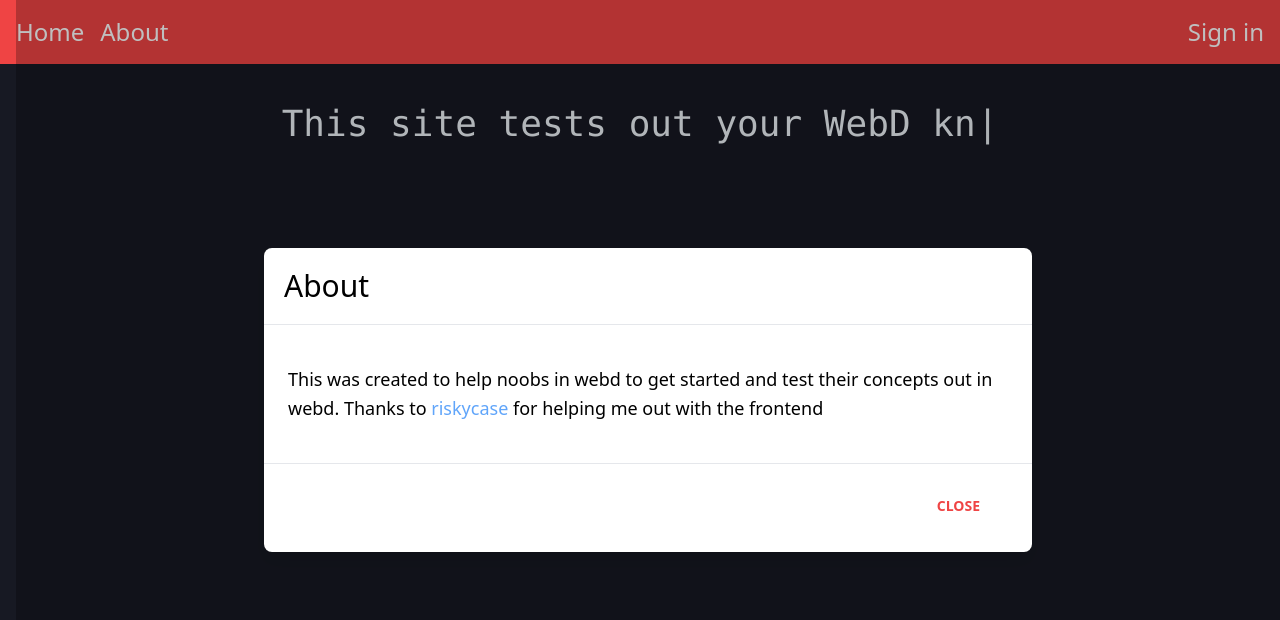
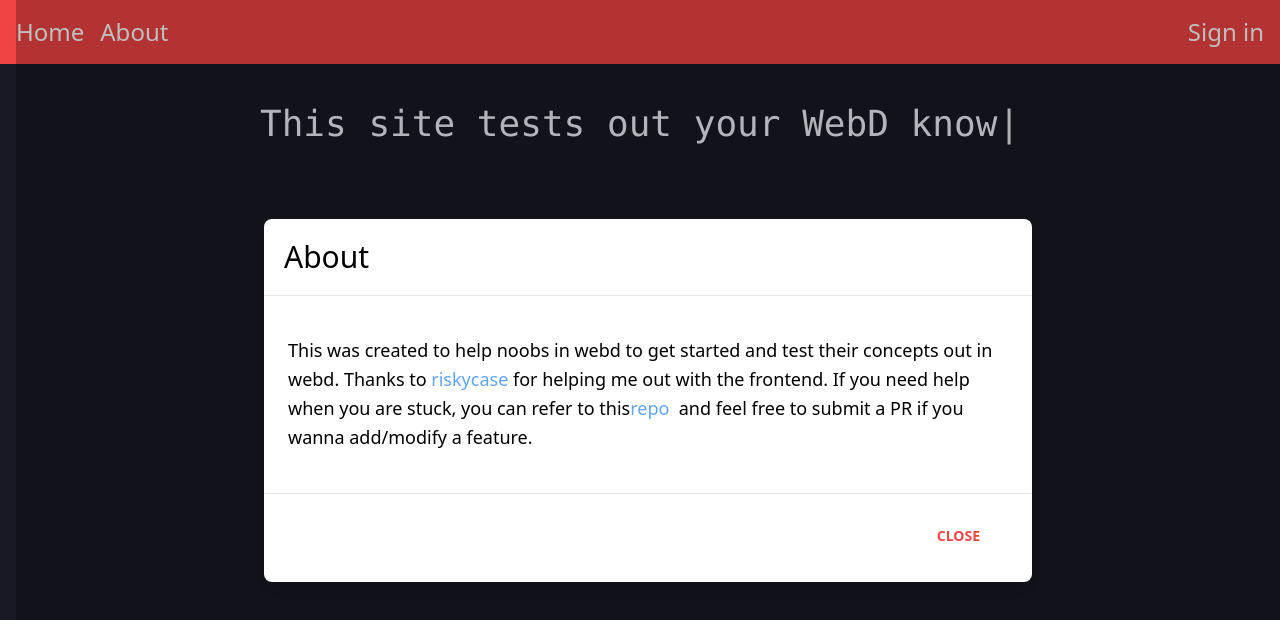
Before and after one commit to ananth243/web-dev-concepts, a Next.js app: page / in a window 1280 px wide. Both pictures are taken after a click on the button "About". Shown: the top 620 px of the page. Built offline with nearby package versions, Linux system fonts and the light colour scheme; no server answers.

Commit message:
Modified content

```diff
--- a/components/Modal.js
+++ b/components/Modal.js
@@ -16,7 +16,16 @@ function Description() {
       >
         riskycase
       </a>
-      &nbsp;for helping me out with the frontend
+      &nbsp;for helping me out with the frontend. If you need help when you are stuck, you can refer to this
+      <a
+        href="https://github.com/ananth243/Practice-problem-solutions"
+        className="text-blue-400"
+        target="_blank"
+        rel="noreferrer"
+      >
+        repo
+      </a>
+      &nbsp; and feel free to submit a PR if you wanna add/modify a feature.
     </div>
   );
 }
--- a/pages/index.js
+++ b/pages/index.js
@@ -20,7 +20,7 @@ export default function Home() {
           <Typewriter
             onInit={(typewriter) => {
               typewriter
-                .typeString("Welcome.")
+                .typeString("Welcome")
                 .pauseFor(1000)
                 .deleteAll()
                 .typeString("This site tests out your WebD knowledge")
```
